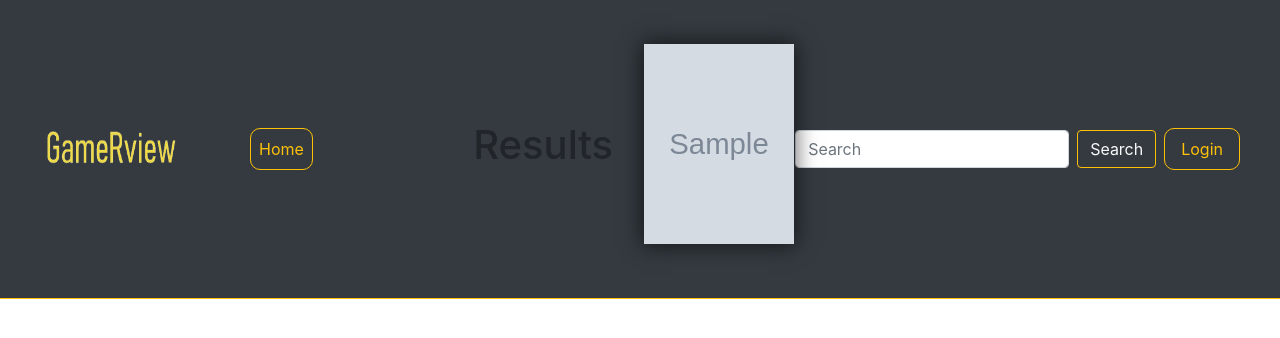
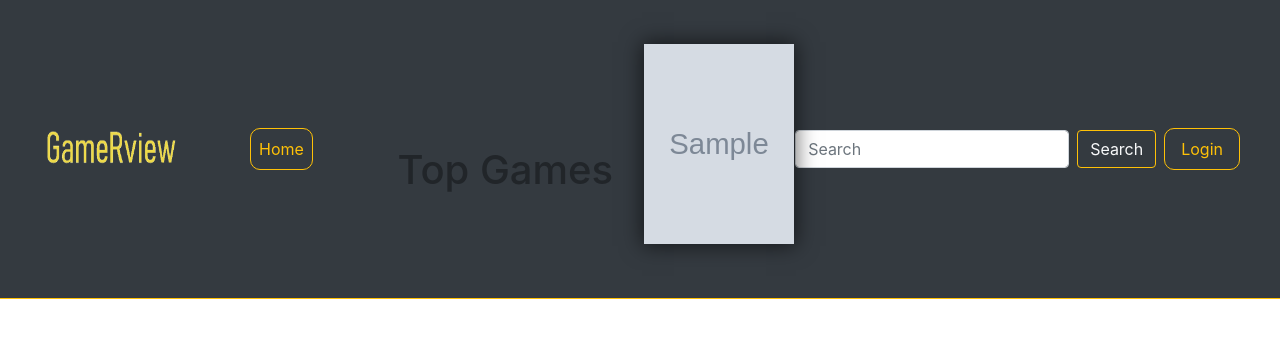
Before and after one commit to Orion-CS/GameRview, a Flask app: template templates/searchresults_page.html in a window 1280 px wide. Shown: the top 338 px of the page. Run offline with Flask 2, Linux system fonts and the light colour scheme; data comes from the database, SQL or seed files in the repository; tables that the repository leaves empty hold one stand-in row (values such as "Sample post"); the template is opened without the code that fills it: values that come from a table or form of the project are taken from there, most other values are stand-ins (such as "Sample title", 1, 10 or a date in 2020); grey boxes marked "Sample" are stand-in pictures; some libraries are stand-ins or nearby versions.

Commit message:
work on search

```diff
--- a/app.py
+++ b/app.py
@@ -13,12 +13,13 @@ from tempdata import mario_description
 from registerForm import RegisterForm
 from reviewForm import ReviewForm
 from loginForm import LoginForm
+from gamesearchForm import GameSearchForm
 
 # === Hasher ===
 from hasher import Hasher
 
 # === Login ===
-from flask_login import UserMixin, current_user, login_user
+from flask_login import UserMixin, current_user, login_user, login_required
 from flask_login import LoginManager
 login_manager = LoginManager()
 
@@ -168,17 +169,18 @@ def index():
 
 @app.route('/home/')
 def home():
+    game_search_form = GameSearchForm()
     all_games = VideoGame.query.all()
 
     # TODO:get the top games
     top_games = all_games
-    return render_template("home_page.html", user=current_user, top_games=top_games)
+    return render_template("home_page.html", current_user=current_user, game_search_form=game_search_form, top_games=top_games)
 
 
 @app.route('/register/', methods=["GET"])
 def get_register():
     form = RegisterForm()
-    return render_template("register_form.html", user=current_user, form=form)
+    return render_template("register_form.html", current_user=current_user, form=form)
 
 
 @app.route('/register/', methods=["POST"])
@@ -209,11 +211,13 @@ def post_register():
             flash(f"{field}: {error}")
         return redirect(url_for('get_register'))
 
+@login_required
 @app.route('/review/<int:gId>/', methods=['GET'])
 def get_review(gId):
     form = ReviewForm()
-    return render_template("review_form.html", user=current_user, form=form, gId=gId)
+    return render_template("review_form.html", current_user=current_user, form=form, gId=gId)
 
+@login_required
 @app.route('/review/<int:gId>/', methods=['POST'])
 def post_review(gId):
     form = ReviewForm()
@@ -238,8 +242,9 @@ def get_game(gId):
     for review in reviews:
         user = User.query.filter_by(id=review.userId).all()[0]
         reviewTups.append((review, user))
-    return render_template("game_page.html", user=current_user, game=game, reviewTups=reviewTups)
+    return render_template("game_page.html", current_user=current_user, game=game, reviewTups=reviewTups)
 
+@login_required
 @app.route('/mygames/')
 def get_my_games():
     if current_user.is_authenticated:
@@ -248,9 +253,10 @@ def get_my_games():
         for gId in gameIds:
             game = VideoGame.query.filter_by(id=gId).all()
             favorite_games.append(game)
-        return render_template("mygames_page.html", user=current_user, favorite_games=favorite_games)
+        return render_template("mygames_page.html", current_user=current_user, favorite_games=favorite_games)
     return redirect(url_for('get_login'))
 
+@login_required
 @app.route('/friends/')
 def get_friends():
     if current_user.is_authenticated:
@@ -259,16 +265,12 @@ def get_friends():
         for fId in friendIds:
             user = User.query.filter_by(id=fId).all()
             friendList.append(user)
-        return render_template("friends_page.html", user=current_user, friendList=friendList)
+        return render_template("friends_page.html", current_user=current_user, friendList=friendList)
     return redirect(url_for('get_login'))
-
-@app.route('/calendarview/')
-def get_calendar():
-    return render_template("calendar_page.html", user=current_user)
 
 @app.route('/login/', methods=['GET'])
 def get_login():
-    return render_template("login_page.html", user=current_user, form=LoginForm())
+    return render_template("login_page.html", current_user=current_user, form=LoginForm())
 
 @app.route('/login/', methods=['POST'])
 def post_login():
@@ -289,3 +291,21 @@ def post_login():
         for field, error in form.errors.items():
             flash(f"{field}: {error}")
         return redirect(url_for('get_login'))
+
+@app.route('/gamesearchresults/', methods=['POST'])
+def get_searchresults():
+
+    game_search_form = GameSearchForm()
+    print(game_search_form.searchText.data)
+    if game_search_form.validate():
+        games = VideoGame.query.all()
+        gameName = game_search_form.searchText.data
+        results = []
+
+        for game in games:
+            if gameName.lower() in game.title.lower():
+                results.append(game)
+
+        return render_template("searchresults_page.html", current_user=current_user, results=results)
+
+    return redirect(url_for('home'))
--- a/templates/searchresults_page.html
+++ b/templates/searchresults_page.html
@@ -53,11 +53,11 @@
       </div>
 
   </div>
-    <h1 id="user-reults-header">Results</h1>
+  <h1 id="top-games-header">Top Games</h1>
   <div class="row">
-        {% for user in results %}
+      {% for game in results %}
         <a href="/game/{{game.id}}">
-            <img class="game" src="\static\icons\{{user.image}}" id ="first-game" alt="" width="150" height="200"/>
+          <img class="game" src="\static\icons\{{game.image}}" id ="first-game" alt="" width="150" height="200"/>
           <div class="info fade slide-up"> {{game.title}} </div>
         </a>
       {% endfor %}
```
Also changed, not shown: gamesearchForm.py (added, +7 -0 lines), templates/home_page.html (+7 -5 lines). Lines whose indentation alone changed are shown as unchanged.
